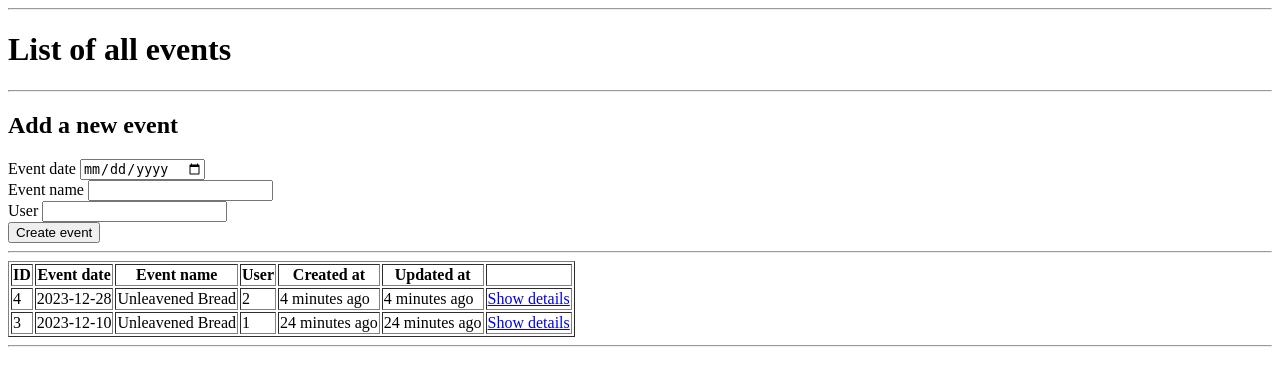
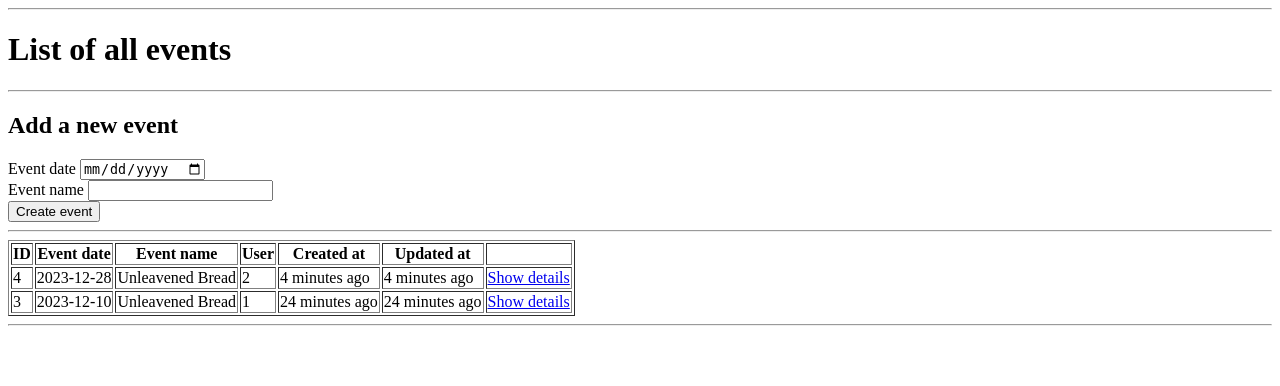
Before and after one commit to antwan64/Final-Project-Feast-Signup, a Rails app: page /events in a window 1280 px wide. Shown: the part 26-412 px from the top of the page. Run offline with Rails 7, Linux system fonts and the light colour scheme; data comes from the database, SQL or seed files in the repository; both versions use the stored data as it was after the commit; some libraries are stand-ins or nearby versions.

Commit message:
Events almost done

```diff
--- a/app/controllers/events_controller.rb
+++ b/app/controllers/events_controller.rb
@@ -16,8 +16,8 @@ class EventsController < ApplicationController
     matching_events = Event.where({ :id => the_id })
 
     @the_event = matching_events.at(0)
-    matching_users = User.where({ :id => @the_event.user_id })
-    @event_creator = matching_users.at(0)
+   ## matching_users = User.where({ :id => @the_event.user_id })
+   ## @event_creator = matching_users.at(0)
 
     render({ :template => "events/show" })
   end
@@ -26,7 +26,7 @@ class EventsController < ApplicationController
     the_event = Event.new
     the_event.event_date = params.fetch("query_event_date")
     the_event.event_name = params.fetch("query_event_name")
-    the_event.user_id = params.fetch("query_user_id")
+    the_event.user_id = current_user.id
     the_event.menus_count = 1
 
     if the_event.valid?
@@ -43,7 +43,7 @@ class EventsController < ApplicationController
 
     the_event.event_date = params.fetch("query_event_date")
     the_event.event_name = params.fetch("query_event_name")
-    the_event.user_id = params.fetch("query_user_id")
+    the_event.user_id = current_user.id
     the_event.menus_count = 1
 
     if the_event.valid?
--- a/app/views/events/index.html.erb
+++ b/app/views/events/index.html.erb
@@ -31,13 +31,7 @@
         <input type="text" id="event_name_box" name="query_event_name">
       </div>
 
-      <div>
-        <label for="user_id_box">
-          User
-        </label>
 
-        <input type="text" id="user_id_box" name="query_user_id">
-      </div>
 
 
 
--- a/config/routes.rb
+++ b/config/routes.rb
@@ -1,5 +1,5 @@
 Rails.application.routes.draw do
-  devise_for :users
+  #devise_for :users
   devise_for :users, controllers: { registrations: 'users/registrations' }
   # Routes for the Event resource:
 
```
Also changed, not shown: app/models/event.rb (+8 -0 lines), app/views/events/show.html.erb (+1 -17 lines), db/development.sqlite3.
